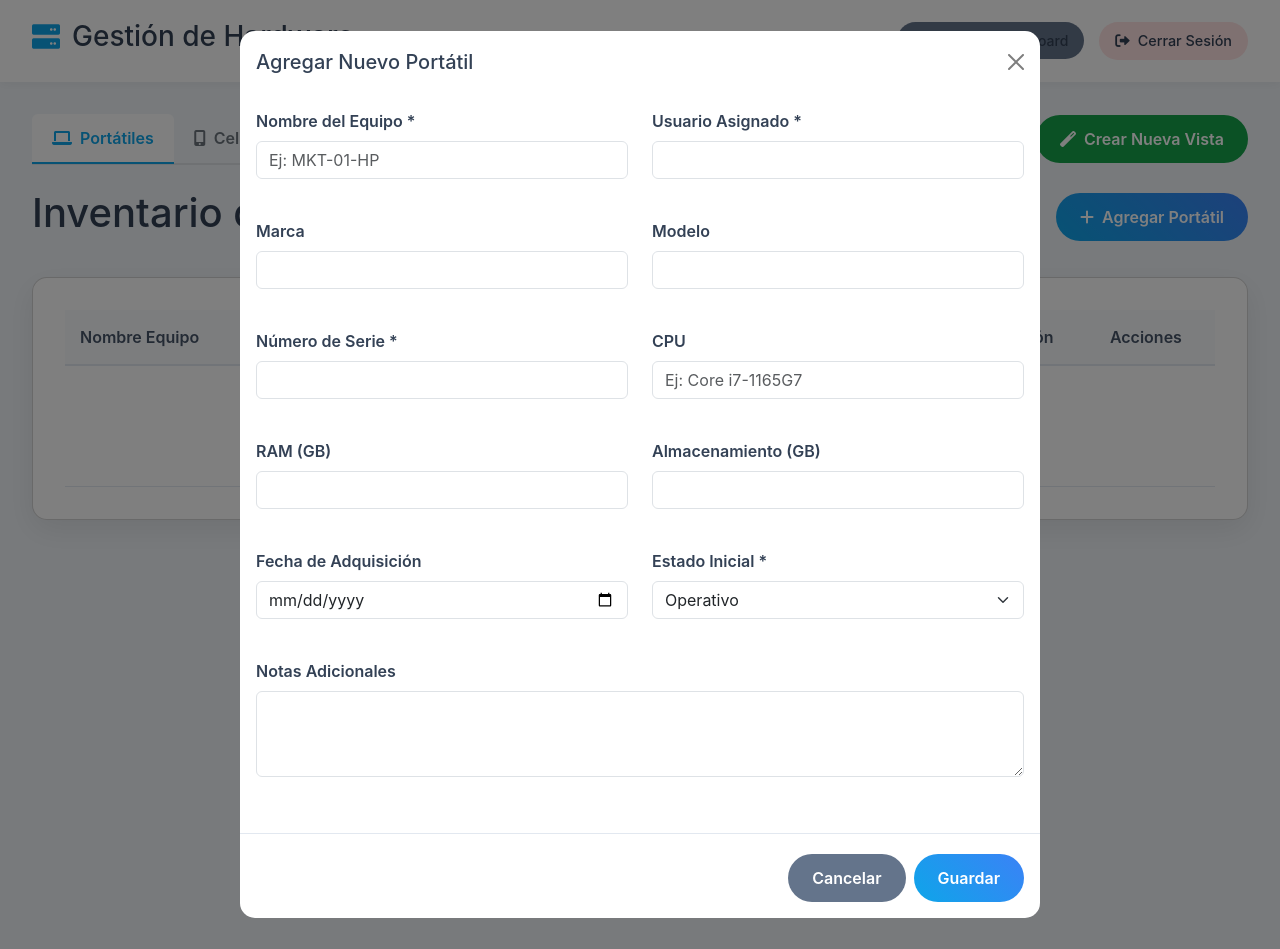
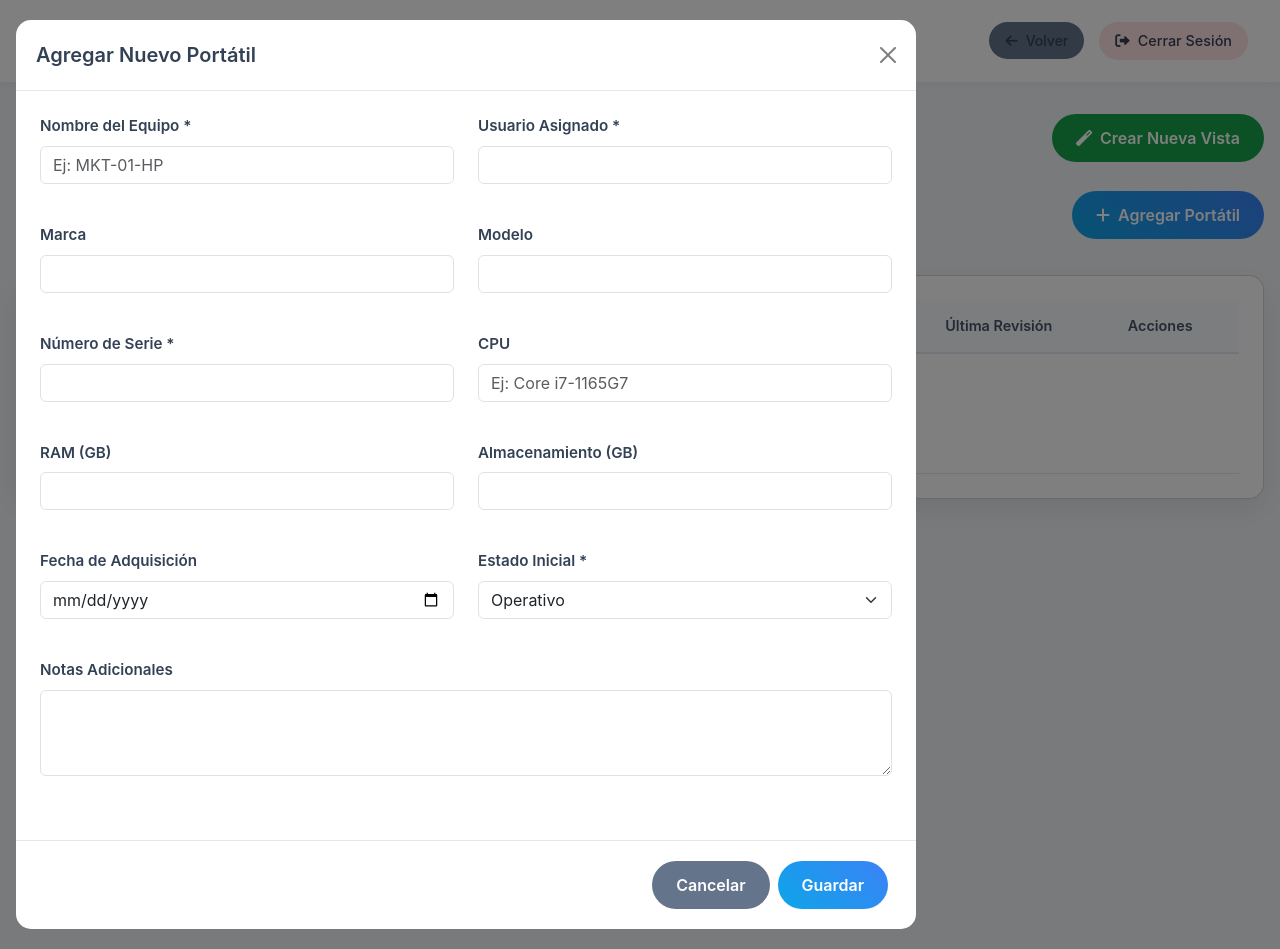
Before and after one commit to isrblan356/sistema-equipos, a PHP site: page /portatiles.php in a window 1280 px wide, after a click that opens the changed part. Run offline with PHP 8.4, Linux system fonts and the light colour scheme; a user stored in the database is signed in; data that the repository does not hold is empty.

Commit message:
se actualiza modulo de portatiles

```diff
--- a/portatiles.php
+++ b/portatiles.php
@@ -211,17 +211,17 @@ ob_end_flush();
         * { margin: 0; padding: 0; box-sizing: border-box; }
         body { font-family: -apple-system, BlinkMacSystemFont, "Segoe UI", Roboto, Helvetica, Arial, sans-serif; background-color: var(--bg-color); color: var(--text-color); }
         .header { background: var(--card-bg); padding: 1.25rem 2rem; box-shadow: 0 2px 10px rgba(0,0,0,0.05); }
-        .header-content { display: flex; justify-content: space-between; align-items: center; max-width: 1600px; margin: 0 auto; }
+        .header-content { display: flex; justify-content: space-between; align-items: center; max-width: 1600px; margin: 0 auto; flex-wrap: wrap; gap: 1rem; }
         .header h1 { font-size: 1.75rem; display: flex; align-items: center; gap: 12px; }
         .header h1 i { color: var(--primary-color); }
-        .user-info { display: flex; align-items: center; gap: 15px; }
+        .user-info { display: flex; align-items: center; gap: 15px; flex-wrap: wrap; }
         .user-info a { text-decoration: none; color: inherit; font-weight: 500; }
         .logout-btn { background: #fee2e2; color: #ef4444; font-size: 0.9rem; font-weight: 500; text-decoration: none; padding: 8px 16px; border-radius: 20px; transition: all 0.3s ease; display: flex; align-items: center; gap: 8px; }
         .logout-btn:hover { background: #ef4444; color: white; }
-        .container { max-width: 1600px; margin: 2rem auto; padding: 0 2rem; }
-        .page-header { display: flex; justify-content: space-between; align-items: center; margin-bottom: 2rem; }
-        .page-header h2 { font-size: 2.5rem; }
-        .card { background: var(--card-bg); border-radius: var(--border-radius); padding: 2rem; box-shadow: var(--shadow); margin-bottom: 2rem; }
+        .container { max-width: 1600px; margin: 2rem auto; padding: 0 1rem; }
+        .page-header { display: flex; justify-content: space-between; align-items: center; margin-bottom: 2rem; flex-wrap: wrap; gap: 1rem; }
+        .page-header h2 { font-size: clamp(1.5rem, 4vw, 2.5rem); }
+        .card { background: var(--card-bg); border-radius: var(--border-radius); padding: 1.5rem; box-shadow: var(--shadow); margin-bottom: 2rem; }
         .card-header { background: none; border-bottom: 1px solid #e2e8f0; padding-bottom: 1rem; margin-bottom: 1.5rem; display: flex; justify-content: space-between; align-items: center; }
         .card-header h3 { font-size: 1.5rem; }
         .btn { border: none; border-radius: 25px; font-weight: 600; cursor: pointer; transition: all 0.3s ease; display: inline-flex; align-items: center; gap: 8px; text-decoration: none; padding: 12px 24px; font-size: 1rem; }
@@ -231,26 +231,64 @@ ob_end_flush();
         .btn-success { background-color: #16a34a; color: white; }
         .btn:hover { transform: translateY(-3px); box-shadow: 0 8px 20px rgba(0,0,0,0.1); }
         .form-group { margin-bottom: 1.5rem; }
-        .form-group label { display: block; font-weight: 600; margin-bottom: 0.5rem; }
+        .form-group label { display: block; font-weight: 600; margin-bottom: 0.5rem; font-size: 0.95rem; }
         input, select, textarea { font-family: inherit; font-size: 1rem; width: 100%; padding: 12px; border: 1px solid #cbd5e1; border-radius: 8px; }
         table { width: 100%; border-collapse: collapse; }
-        th { background: #f8fafc; color: #475569; padding: 15px; text-align: left; font-weight: 600; border-bottom: 2px solid #e2e8f0; }
-        td { padding: 15px; border-bottom: 1px solid #e2e8f0; vertical-align: middle; }
+        th { background: #f8fafc; color: #475569; padding: 15px; text-align: left; font-weight: 600; border-bottom: 2px solid #e2e8f0; font-size: 0.9rem; }
+        td { padding: 15px; border-bottom: 1px solid #e2e8f0; vertical-align: middle; font-size: 0.95rem; }
         tr:hover { background: #f8fafc; }
         .badge { font-size: 0.8rem; padding: 0.4em 0.8em; border-radius: 20px; font-weight: 600; }
         .bg-operativo { background-color: #dcfce7; color: #166534; } .bg-en-mantenimiento { background-color: #fef9c3; color: #854d0e; }
         .bg-dañado, .bg-de-baja { background-color: #fee2e2; color: #991b1b; }
         .bg-bueno { background-color: #dcfce7; color: #166534; } .bg-regular { background-color: #fef9c3; color: #854d0e; } .bg-malo { background-color: #fee2e2; color: #991b1b; }
-        .table-actions { display: flex; gap: 0.5rem; }
+        .table-actions { display: flex; gap: 0.5rem; flex-wrap: wrap; }
         .table-actions .btn { padding: 8px 12px; border-radius: 20px; }
+
+        /* MEJORAS PARA MODALES RESPONSIVOS */
+        .modal-dialog { max-width: 900px; margin: 1rem; }
+        .modal-dialog-scrollable { height: calc(100vh - 2rem); }
+        .modal-dialog-scrollable .modal-content { max-height: 100%; }
+        .modal-dialog-scrollable .modal-body { overflow-y: auto; max-height: calc(100vh - 200px); }
         .modal-content { border: none; border-radius: var(--border-radius); }
-        .modal-header { border-bottom: none; }
-        .modal-footer { border-top: 1px solid #e2e8f0; padding-top: 1rem; }
+        .modal-header { border-bottom: 1px solid #e2e8f0; padding: 1.25rem; }
+        .modal-header .modal-title { font-size: 1.25rem; font-weight: 600; }
+        .modal-body { padding: 1.5rem; }
         .modal-body .row > div { margin-bottom: 1rem; }
+        .modal-footer { border-top: 1px solid #e2e8f0; padding: 1rem 1.5rem; }
+
         .summary-grid { display: grid; grid-template-columns: repeat(auto-fit, minmax(200px, 1fr)); gap: 1.5rem; }
         .nav-tabs { border-bottom: 2px solid #dee2e6; margin-bottom: 0; flex-wrap: wrap; }
-        .nav-tabs .nav-link { border: none; border-bottom: 2px solid transparent; color: #6c757d; font-weight: 600; padding: 0.75rem 1.25rem; text-decoration: none; display: flex; align-items: center; gap: 8px; }
+        .nav-tabs .nav-link { border: none; border-bottom: 2px solid transparent; color: #6c757d; font-weight: 600; padding: 0.75rem 1.25rem; text-decoration: none; display: flex; align-items: center; gap: 8px; font-size: 0.95rem; }
         .nav-tabs .nav-link.active { color: var(--primary-color); border-bottom-color: var(--primary-color); }
+
+        /* RESPONSIVE MEJORADO */
+        @media (max-width: 768px) {
+            .container { padding: 0 0.75rem; }
+            .header { padding: 1rem; }
+            .header-content { flex-direction: column; align-items: flex-start; }
+            .header h1 { font-size: 1.5rem; }
+            .user-info { width: 100%; justify-content: space-between; }
+            .card { padding: 1rem; border-radius: 10px; }
+            .page-header { flex-direction: column; align-items: flex-start; }
+            .btn { font-size: 0.9rem; padding: 10px 20px; }
+            .nav-tabs .nav-link { padding: 0.6rem 1rem; font-size: 0.85rem; }
+            table { font-size: 0.85rem; }
+            th, td { padding: 10px 8px; }
+            .modal-dialog { margin: 0.5rem; }
+            .modal-dialog-scrollable { height: calc(100vh - 1rem); }
+            .modal-body { padding: 1rem; }
+            .modal-body .col-md-6 { width: 100%; }
+            .summary-grid { grid-template-columns: 1fr; gap: 1rem; }
+            .table-actions { flex-direction: column; }
+            .table-actions .btn { width: 100%; justify-content: center; }
+        }
+
+        @media (max-width: 576px) {
+            .header h1 { font-size: 1.25rem; }
+            .page-header h2 { font-size: 1.5rem; }
+            .card-header h3 { font-size: 1.25rem; }
+            input, select, textarea { font-size: 16px; } /* Evita zoom en iOS */
+        }
     </style>
 </head>
 <body>
@@ -258,7 +296,7 @@ ob_end_flush();
         <div class="header-content">
             <h1><i class="fas fa-server"></i> Gestión de Hardware</h1>
             <div class="user-info">
-                <a href="dashboard.php" class="btn btn-secondary btn-sm"><i class="fas fa-arrow-left"></i> Volver al Dashboard</a>
+                <a href="dashboard.php" class="btn btn-secondary btn-sm"><i class="fas fa-arrow-left"></i> Volver</a>
                 <a class="logout-btn" href="logout.php"><i class="fas fa-sign-out-alt"></i> Cerrar Sesión</a>
             </div>
         </div>
@@ -267,7 +305,7 @@ ob_end_flush();
     <div class="container">
         <?= $mensajeHtml; ?>
 
-        <div class="d-flex justify-content-between align-items-center flex-wrap-reverse gap-3 mb-4">
+        <div class="d-flex justify-content-between align-items-center flex-wrap gap-3 mb-4">
              <ul class="nav nav-tabs">
                 <?php if (!empty($hardware_types)): ?>
                     <?php foreach($hardware_types as $key => $config): ?>
@@ -439,7 +477,7 @@ ob_end_flush();
                             <input type="hidden" name="accion" value="agregar_revision"><input type="hidden" name="tipo" value="<?= $tipo_actual ?>"><input type="hidden" name="item_id" value="<?= $item_actual['id'] ?>">
                             <div class="modal-body">
                                 <div class="form-group"><label>Estado Reportado</label><select name="estado_revision" class="form-select" required><?php foreach($estados_revision as $e) echo "<option value='".htmlspecialchars($e)."'>".htmlspecialchars($e)."</option>"; ?></select></div>
-                                <div class="form-group"><label>Nuevo Estado General</label><select name="nuevo_estado_portatil" class="form-select" required><?php foreach($estados_generales as $e) { $sel = ($item_actual['estado'] == $e) ? 'selected' : ''; echo "<option value='".htmlspecialchars($e)."' $sel>".htmlspecialchars($e)."</option>"; } ?></select></div>
+                                <div class="form-group"><label>Nuevo Estado General</label><select name="nuevo_estado_item" class="form-select" required><?php foreach($estados_generales as $e) { $sel = ($item_actual['estado'] == $e) ? 'selected' : ''; echo "<option value='".htmlspecialchars($e)."' $sel>".htmlspecialchars($e)."</option>"; } ?></select></div>
                                 <div class="form-group"><label>Observaciones</label><textarea name="observaciones" rows="4" class="form-control" required></textarea></div>
                             </div>
                             <div class="modal-footer"><button type="button" class="btn btn-secondary" data-bs-dismiss="modal">Cancelar</button><button type="submit" class="btn btn-primary">Guardar Revisión</button></div>
```
